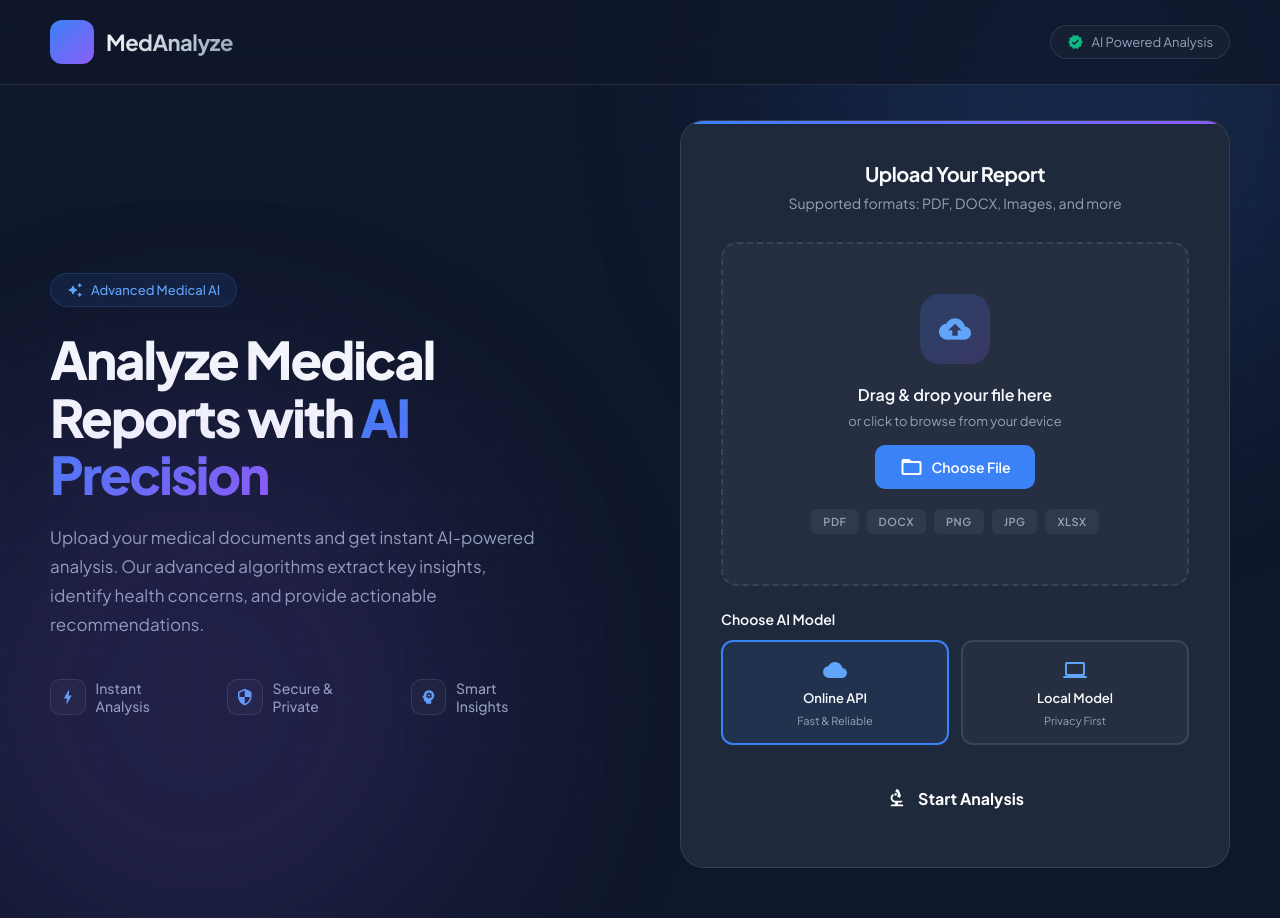
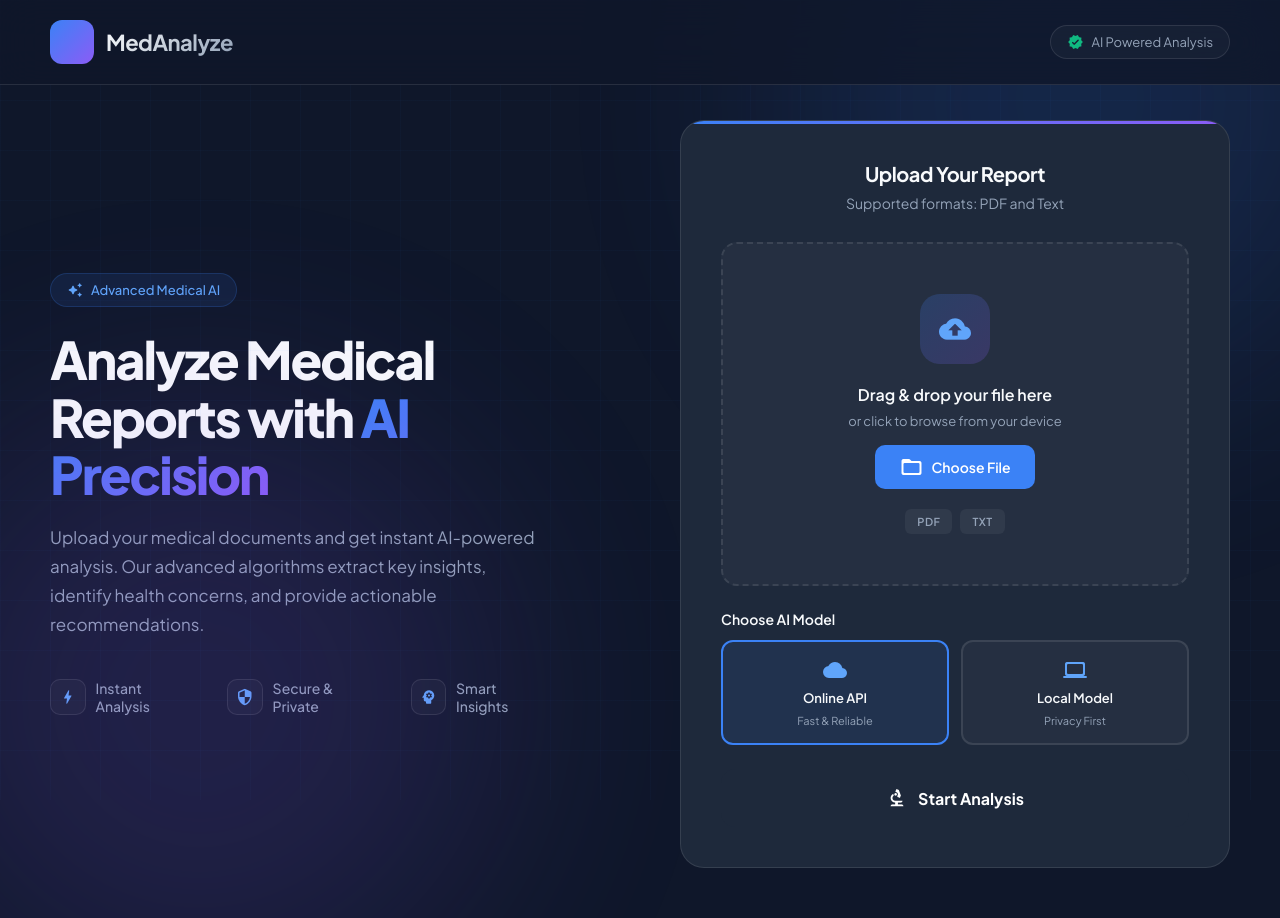
Before and after one commit to vivek-1910/Dhruva_py_project, a Flask app: page / in a window 1280 px wide. Run offline with Flask 3, Linux system fonts and the light colour scheme.

Commit message:
committed final vercel dhruva

````diff
--- a/Dhruva_py_project_2/app.py
+++ b/Dhruva_py_project_2/app.py
@@ -43,7 +43,8 @@ def load_local_model():
             try:
                 from llama_cpp import Llama
                 print(f"🔄 Loading local model...")
-                local_llm = Llama(model_path=LOCAL_MODEL_PATH, n_ctx=2048, n_threads=4, n_gpu_layers=0, verbose=False)
+                # Increased context window to 4096 for better analysis
+                local_llm = Llama(model_path=LOCAL_MODEL_PATH, n_ctx=4096, n_threads=4, n_gpu_layers=0, verbose=False)
                 print("✅ Local model loaded!")
             except Exception as e: print(f"❌ Failed to load local model: {e}")
     return local_llm
@@ -67,11 +68,49 @@ def get_mime_type(filename):
     mime_types = {'pdf': 'application/pdf', 'png': 'image/png', 'jpg': 'image/jpeg', 'jpeg': 'image/jpeg'}
     return mime_types.get(ext, 'application/octet-stream')
 
-def clean_ai_response(text):
-    text = text.replace("```json", "").replace("```", "")
-    match = re.search(r'\{.*\}', text, re.DOTALL)
-    if match: return match.group(0)
-    return text
+def smart_parse_data(text):
+    """
+    Robust Parser: Extracts JSON even if the AI adds extra text or formatting errors.
+    """
+    data = {}
+
+    # 1. Clean Markdown Code Blocks
+    text = text.replace("```json", "").replace("```", "").strip()
+
+    # 2. Try Standard JSON Parsing first
+    try:
+        # regex to find the largest {} block
+        match = re.search(r'\{.*\}', text, re.DOTALL)
+        if match:
+            json_str = match.group(0)
+            return json.loads(json_str)
+    except:
+        pass
+
+    # 3. Fallback: Manual Regex Extraction (If JSON is broken)
+    print("⚠️ Standard JSON failed. Attempting Regex extraction...")
+
+    # Capture "Key": ["Value", "Value"] pattern
+    # This regex looks for string keys followed by a list
+    pattern = r'["\'](.*?)["\']\s*:\s*(\[.*?\])'
+    matches = re.findall(pattern, text, re.DOTALL)
+
+    for key, raw_list in matches:
+        # Extract items inside the list string
+        items = re.findall(r'["\'](.*?)["\']', raw_list)
+        if items:
+            data[key] = items
+
+    # Capture "Key": "Value" pattern (for strings like Summary)
+    summary_match = re.search(r'["\'](Summary|Patient Summary|Overview)["\']\s*:\s*["\'](.*?)["\']', text, re.IGNORECASE)
+    if summary_match:
+        data["Patient Summary"] = summary_match.group(2)
+
+    # If empty, put raw text in a debug key
+    if not data:
+        data["Raw Analysis"] = [text]
+
+    return data
 
 def call_online_ai(prompt):
     try:
@@ -90,7 +129,15 @@ def call_local_ai(prompt):
     try:
         llm = load_local_model()
         if llm is None: return None
-        response = llm(prompt, max_tokens=1024, stop=["</s>"], echo=False)
+
+        # --- FIXED: Mistral Prompt Formatting ---
+        # We wrap the prompt in [INST] tags so the model follows instructions
+        formatted_prompt = f"""[INST] {prompt}
+
+        Ensure valid JSON output. [/INST]"""
+
+        print("🏠 Running Local Inference...")
+        response = llm(formatted_prompt, max_tokens=1500, stop=["</s>"], echo=False)
         return response['choices'][0]['text'].strip()
     except Exception as e:
         print(f"❌ Local Model Error: {e}")
@@ -119,38 +166,32 @@ def index():
             if not content.strip():
                 return "Error: Could not extract text."
 
-            # --- DYNAMIC PROMPT (No Hardcoded Categories) ---
-            # We ask the AI to be the "Architect" of the data structure.
-            prompt = f"""Analyze the medical report below.
+            # --- DYNAMIC PROMPT ---
+            prompt = f"""You are an expert medical AI. Analyze the medical report below.
+
             Return a JSON object containing a detailed breakdown of the clinical data.
+            Do NOT use hardcoded keys. Dynamically create keys that best describe the data found (e.g., "Patient_Info", "Chief_Complaint", "Lab_Values", "Medications", "Imaging_Results").
 
-            Do NOT limit yourself to specific keys. Create keys that best describe the data found in the report.
-            Examples of keys you might create: "Patient Demographics", "Chief Complaint", "Clinical History", "Lab Results", "Medications", "Imaging Findings", "Plan", "Allergies", etc.
-
-            Values should be lists of strings or detailed text descriptions.
+            Values must be LISTS of strings.
 
             Medical Report:
             {content[:3000]}
 
-            Respond with ONLY the JSON object."""
+            Respond ONLY with the JSON object."""
 
             print(f"🚀 STARTING DYNAMIC ANALYSIS ({model_choice})...")
 
             if model_choice == 'local':
-                raw_text = call_local_ai(prompt) or call_online_ai(prompt)
+                raw_text = call_local_ai(prompt)
+                # Fallback to online if local fails/returns nothing
+                if not raw_text:
+                    print("⚠️ Local returned empty. Switching to Online.")
+                    raw_text = call_online_ai(prompt)
             else:
                 raw_text = call_online_ai(prompt)
 
-            cleaned_text = clean_ai_response(raw_text)
-
-            try:
-                data = json.loads(cleaned_text)
-            except:
-                print("⚠️ JSON Parse Failed. Using Raw Text.")
-                data = {
-                    "Analysis Failed": ["Could not parse JSON."],
-                    "Raw Output": [raw_text]
-                }
+            # Use the new Smart Parser instead of basic cleaning
+            data = smart_parse_data(raw_text)
 
             return render_template('result.html', data=data)
 
--- a/Dhruva_py_project_2/templates/index.html
+++ b/Dhruva_py_project_2/templates/index.html
@@ -635,7 +635,7 @@
             <div class="upload-card">
                 <div class="upload-header">
                     <h2>Upload Your Report</h2>
-                    <p>Supported formats: PDF, DOCX, Images, and more</p>
+                    <p>Supported formats: PDF and Text</p>
                 </div>
 
                 <form action="/" method="post" enctype="multipart/form-data" id="upload-form">
@@ -651,12 +651,9 @@
                         </div>
                         <div class="file-types">
                             <span class="file-type">PDF</span>
-                            <span class="file-type">DOCX</span>
-                            <span class="file-type">PNG</span>
-                            <span class="file-type">JPG</span>
-                            <span class="file-type">XLSX</span>
+                            <span class="file-type">TXT</span>
                         </div>
-                        <input type="file" name="report" id="file-input" accept=".pdf,.docx,.doc,.pptx,.xlsx,.xls,.png,.jpg,.jpeg,.gif,.bmp,.tiff,.webp,.txt,.csv,.rtf">
+                        <input type="file" name="report" id="file-input" accept=".pdf,.txt">
                     </div>
 
                     <div class="file-selected" id="file-selected">
@@ -664,7 +661,6 @@
                         <span id="file-name">filename.pdf</span>
                     </div>
 
-                    <!-- Model Selection -->
                     <div class="model-selection">
                         <span class="model-selection-label">Choose AI Model</span>
                         <div class="model-options">
````
